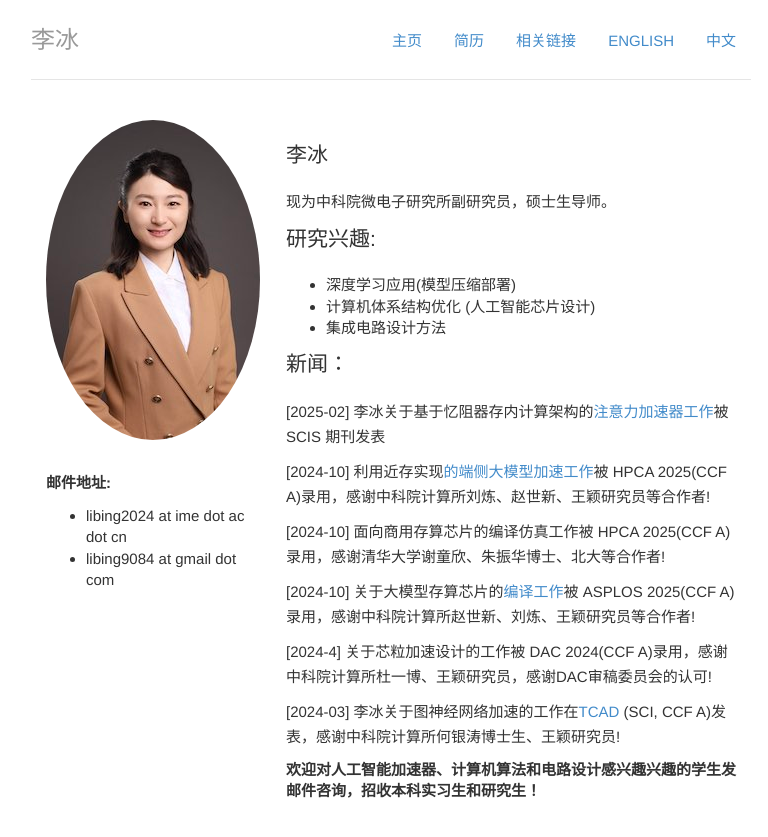
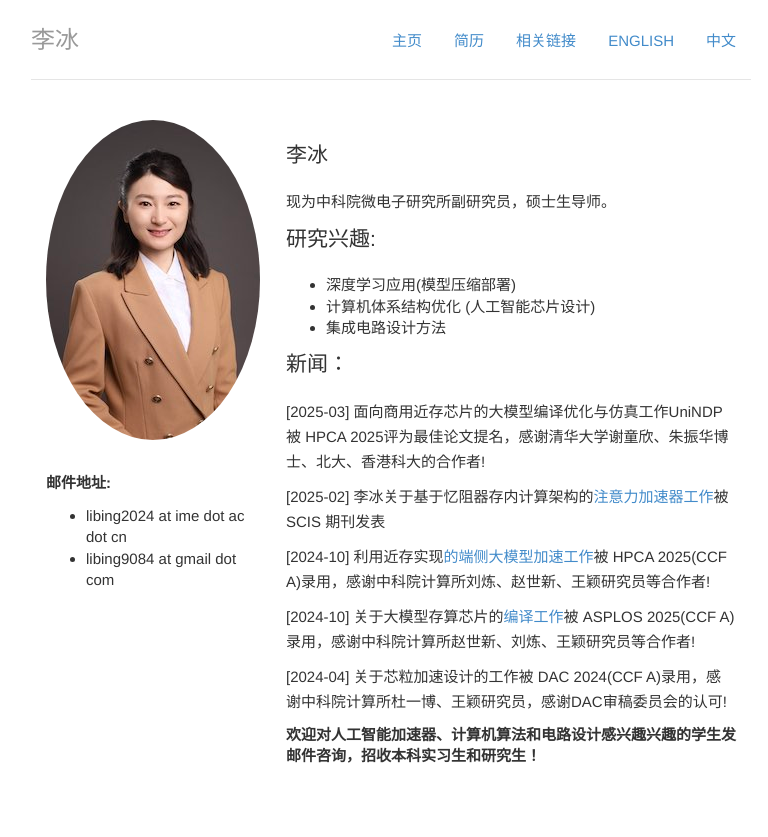
Before and after one commit to libingict/libingict.github.io, a Jekyll site: the page built from index.html, in a window 1280 px wide. Shown: the top 837 px of the page, without its empty margins (249-1017 px from the left). Built offline with Jekyll 4.4.1, drawn with Linux system fonts in a browser that asks for light colours.

Commit message:
update the bp news

```diff
--- a/index.html
+++ b/index.html
@@ -47,18 +47,19 @@ cv: passive
                 <li>集成电路设计方法</li>
             </ul>
             <p class="lead" , id="news">新闻：</p>
+            <p>[2025-03] 面向商用近存芯片的大模型编译优化与仿真工作UniNDP被 HPCA 2025评为最佳论文提名，感谢清华大学谢童欣、朱振华博士、北大、香港科大的合作者!</p>
             <p>[2025-02] 李冰关于基于忆阻器存内计算架构的<a href="http://scis.scichina.com/en/2025/132401.pdf">注意力加速器工作</a>被 SCIS 期刊发表
             </p>
             <p>[2024-10] 利用近存实现<a href="http://arxiv.org/abs/2502.16963">的端侧大模型加速工作</a>被 HPCA 2025(CCF
                 A)录用，感谢中科院计算所刘炼、赵世新、王颖研究员等合作者!</p>
-            <p>[2024-10] 面向商用存算芯片的编译仿真工作被 HPCA 2025(CCF
-                A)录用，感谢清华大学谢童欣、朱振华博士、北大等合作者!</p>
+            <!-- <p>[2024-10] 面向商用存算芯片的编译仿真工作被 HPCA 2025(CCF
+                A)录用，感谢清华大学谢童欣、朱振华博士、北大等合作者!</p> -->
             <p>[2024-10] 关于大模型存算芯片的<a href="http://arxiv.org/abs/2502.17006">编译工作</a>被 ASPLOS 2025(CCF
                 A)录用，感谢中科院计算所赵世新、刘炼、王颖研究员等合作者!</p>
-            <p>[2024-4] 关于芯粒加速设计的工作被 DAC 2024(CCF A)录用，感谢中科院计算所杜一博、王颖研究员，感谢DAC审稿委员会的认可!</p>
-
+            <p>[2024-04] 关于芯粒加速设计的工作被 DAC 2024(CCF A)录用，感谢中科院计算所杜一博、王颖研究员，感谢DAC审稿委员会的认可!</p>
+<!--
             <p>[2024-03] 李冰关于图神经网络加速的工作在<a href="https://ieeexplore.ieee.org/abstract/document/10463614/">TCAD</a> (SCI,
-                CCF A)发表，感谢中科院计算所何银涛博士生、王颖研究员!</p>
+                CCF A)发表，感谢中科院计算所何银涛博士生、王颖研究员!</p> -->
             <!-- <p>
                 [2023-11] 关于存算一体神经网络加速器跨层次编译的工作被计算机体系结构领域的 <a href="https://arxiv.org/abs/2401.12428">ASPLOS</a> (CCF A)录用!感谢合作者华为公司屈松云博士、中科院计算所王颖研究员，感谢审稿委员会的认可!</p> -->
 
```
